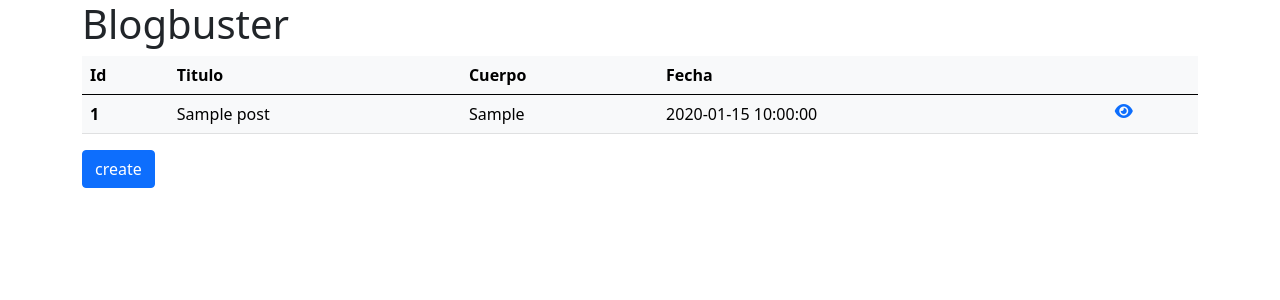
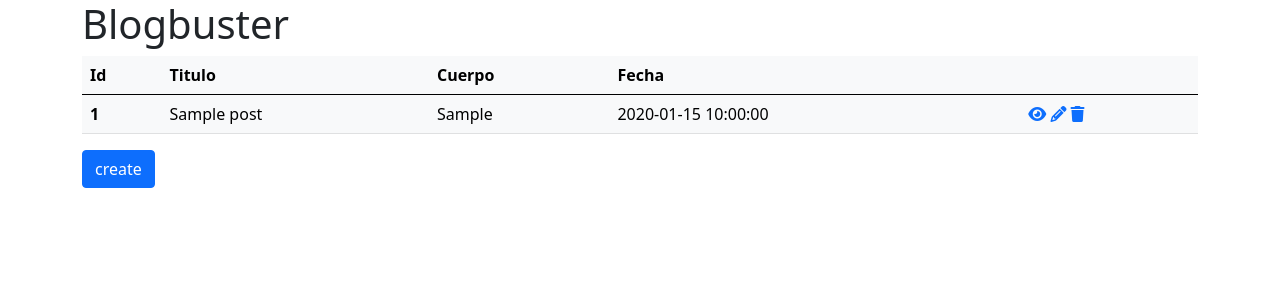
Before and after one commit to Cabanesdev/blogbusterPHP, a PHP site: page / in a window 1280 px wide. Shown: the top 300 px of the page. Run offline with PHP 8.4, Linux system fonts and the light colour scheme; tables that the repository leaves empty or names only in its code hold one stand-in row (values such as "Sample post"); some libraries are stand-ins or nearby versions.

Commit message:
Fix bug in index.php

```diff
--- a/index.php
+++ b/index.php
@@ -28,8 +28,8 @@ echo "<div class='container'><h1>Blogbuster</h1> <table class='table table-light
       <td>".$row['fecha']."</td>
 			<td>
 			<a href='./view.php?id=".$row['id']."'><i class='fas fa-eye'></i></a>
-			<a href='./view.php?id=".$row['id']."><i class='fas fa-pencil'></i></a>
-			<a href='./view.php?id=".$row['id']."><i class='fas fa-trash'></i></a>
+			<a href='./view.php?id=".$row['id']."'><i class='fas fa-pencil'></i></a>
+			<a href='./view.php?id=".$row['id']."'><i class='fas fa-trash'></i></a>
 			</td>
     </tr>";
   }
```
